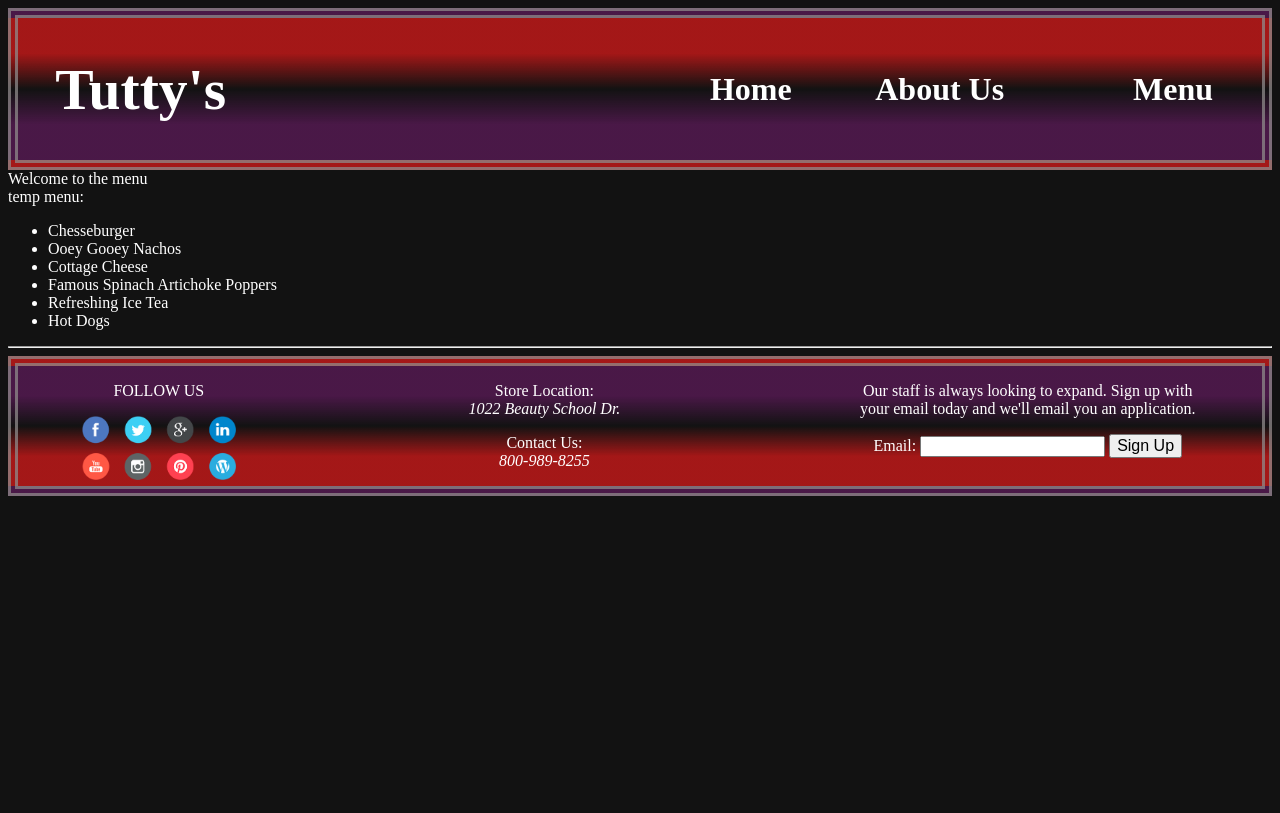
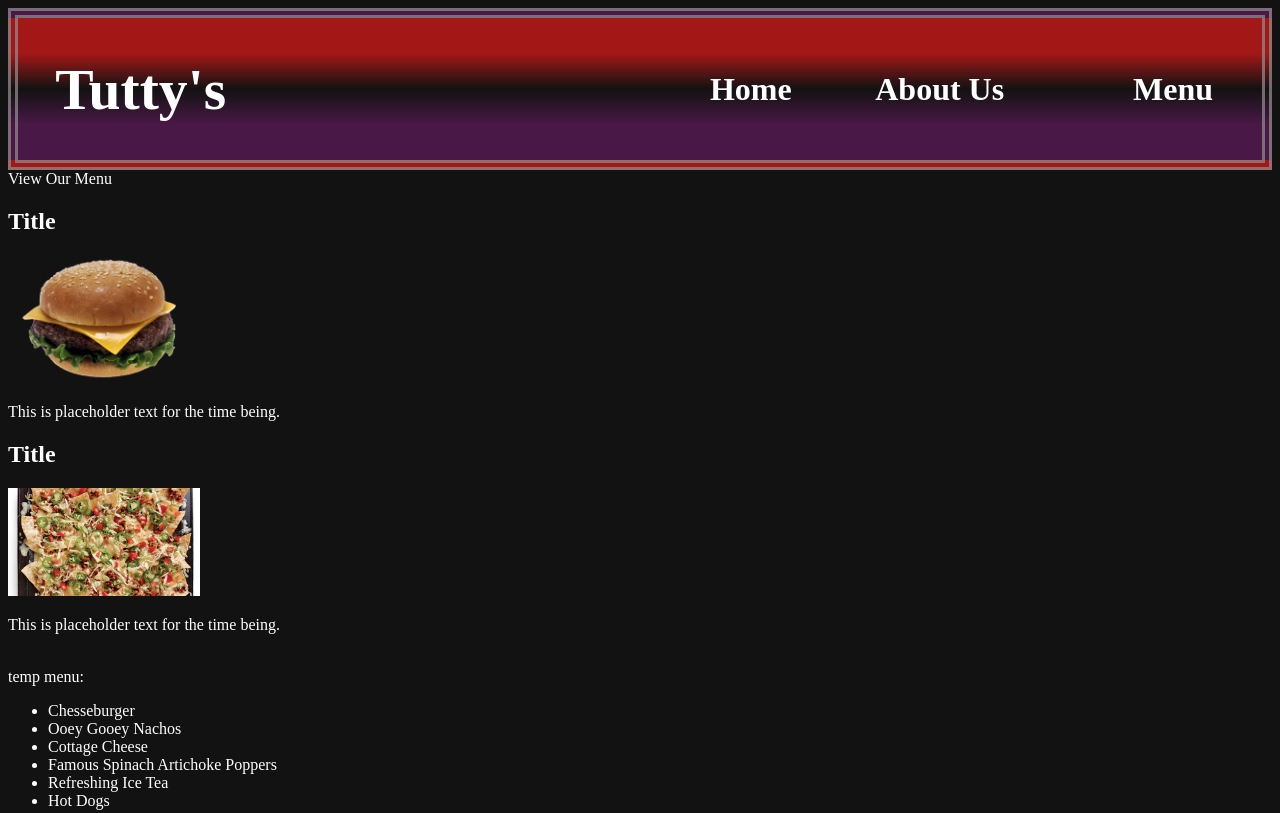
Before and after one commit to sk8terboyz/Tuttys-Website, a plain HTML site: page assets/pages/menu.html in a window 1280 px wide. Shown: the top 813 px of the page. Drawn offline with Linux system fonts and the light colour scheme; files whose address does not match are found by name.

Commit message:
started work on the menu and added images

```diff
--- a/assets/css/menu.css
+++ b/assets/css/menu.css
@@ -54,7 +54,20 @@ a {
     font-size: clamp(1rem, 2.5vw, 2rem);
 }
 
+.one3 {
+    float: left;
+    width: 25%;
+    padding: 0 10px;
+}
+/* Useful link https://www.w3schools.com/howto/howto_css_column_cards.asp */
 
+.menu-card_container {
+    box-sizing: border-box;
+}
+
+#menu-card-img {
+    width: clamp(1rem, 15vw, 20rem);
+}
 
 .signup_container {
     font-size: clamp(1rem, 1vw, 4rem);
--- a/assets/pages/menu.html
+++ b/assets/pages/menu.html
@@ -24,7 +24,39 @@
     </div>
 </head>
 <body>
-    Welcome to the menu
+    <div class="welcome-msg">
+        View Our Menu
+    </div>
+    <div class="row">
+        <div class="column">
+            <div class="card">
+                <div class="menu-card-title">
+                    <h2>Title</h2>
+                </div>
+                <div class="menu-card-img_container">
+                    <img src="../images/Cheeseburger.png" alt="Cheeseburger on the fake menu" id="menu-card-img">
+                </div>
+                <div class="menu-card-desc_container">
+                    <p>This is placeholder text for the time being.</p>
+                </div>
+            </div>
+        </div>
+    </div>
+    <div class="row">
+        <div class="column">
+            <div class="card">
+                <div class="menu-card-title">
+                    <h2>Title</h2>
+                </div>
+                <div class="menu-card-img_container">
+                    <img src="../images/nachos.jpg" alt="Cheeseburger on the fake menu" id="menu-card-img">
+                </div>
+                <div class="menu-card-desc_container">
+                    <p>This is placeholder text for the time being.</p>
+                </div>
+            </div>
+        </div>
+    </div>
     <br>
     temp menu:
     <ul>
```
Also changed, not shown: assets/images/Cheeseburger.png (added), assets/images/cottage_cheese.jpg (added), assets/images/hot-dog.png (added), assets/images/iced-tea.png (added), assets/images/spinach-artichoke-poppers.jpg (added).
